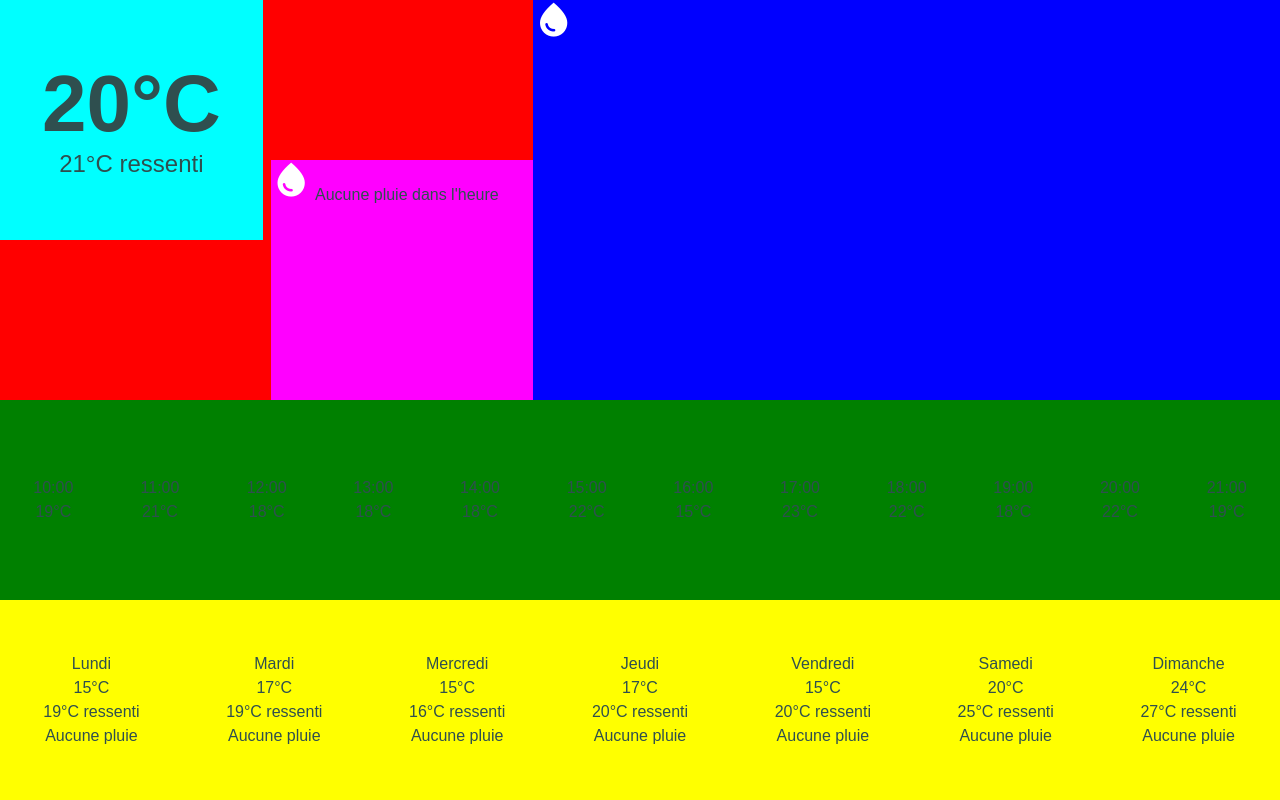
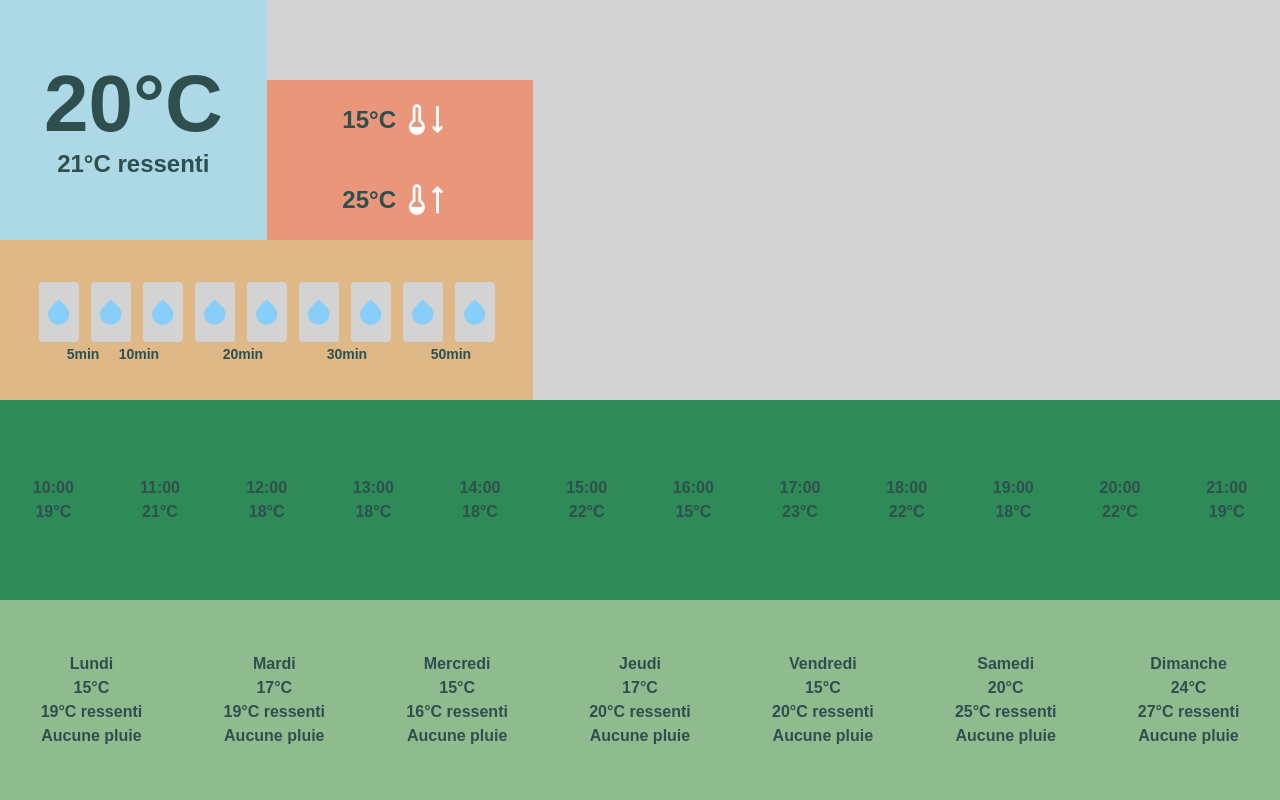
Before and after one commit to HenriVallette/meteo-getter, a plain HTML site: page main.html in a window 1280 px wide. Drawn offline with nearby package versions, Linux system fonts and the light colour scheme.

Commit message:
legere update du layout et style

```diff
--- a/main.css
+++ b/main.css
@@ -10,6 +10,7 @@ body {
   line-height: 1.5rem;
   color: darkslategrey;
   background-color: lightgray;
+  font-weight: 600;
 }
 
 .container {
@@ -20,25 +21,72 @@ body {
   grid-template-rows: repeat(12, 1fr);
 }
 
-.meteo-actuelle {
-  background-color: red;
+#meteo-actuelle {
   grid-column: 1 / 6;
   grid-row: 1 / 7;
   display: grid;
   grid-template-columns: repeat(2, 1fr);
   grid-template-rows: repeat(5, 1fr);
-  column-gap: 0.5rem;
 
-  .pluie {
-    grid-column: 2 / 3;
-    grid-row: 3 / 6;
-    background-color: magenta;
+  #pluie-dans-l-heure {
+    grid-column: 1 / 3;
+    grid-row: 4 / 6;
+    background-color: burlywood;
+    display: flex;
+    align-items: center;
+    justify-content: center;
+    gap: 0.75rem;
+
+    .pluie-dans-l-heure-item {
+      position: relative;
+      height: 3.75rem;
+      width: 2.5rem;
+      display: flex;
+      flex-direction: column;
+      align-items: center;
+      justify-content: center;
+      background-color: lightgray;
+      border-radius: 0.25rem;
+      margin-bottom: 1rem;
+
+      span:not(.material-symbols-outlined) {
+        width: 2.5rem;
+        font-size: 0.875rem;
+        position: absolute;
+        bottom: -1.5rem;
+        right: -1.75rem;
+      }
+
+      .material-symbols-outlined {
+        --size: 2rem;
+        color: lightskyblue;
+      }
+    }
   }
 
-  .temperature {
+  .temperature-journee {
+    grid-column: 2 / 3;
+    grid-row: 2 / 4;
+    background-color: darksalmon;
+    display: grid;
+    grid-template-columns: repeat(2, 1fr);
+    grid-template-rows: repeat(2, 1fr);
+    column-gap: 0.5rem;
+    align-items: center;
+    justify-content: center;
+
+    .temperature-min,
+    .temperature-max {
+      font-size: 1.5rem;
+      line-height: 1.5rem;
+      text-align: right;
+    }
+  }
+
+  .temperature-actuelle {
     grid-column: 1 / 2;
     grid-row: 1 / 4;
-    background-color: cyan;
+    background-color: lightblue;
     display: flex;
     flex-direction: column;
     align-items: center;
@@ -58,14 +106,8 @@ body {
   }
 }
 
-.pluie-dans-l-heure {
-  background-color: blue;
-  grid-column: 6 / 13;
-  grid-row: 1 / 7;
-}
-
 #prevision-journaliere {
-  background-color: green;
+  background-color: seagreen;
   grid-column: 1 / 13;
   grid-row: 7 / 10;
   display: grid;
@@ -80,7 +122,7 @@ body {
 }
 
 #prevision-semaine {
-  background-color: yellow;
+  background-color: darkseagreen;
   grid-column: 1 / 13;
   grid-row: 10 / 13;
   display: grid;
@@ -94,7 +136,7 @@ body {
   }
 }
 
-.material-icons {
+.material-symbols-outlined {
   color: white;
   --size: 2.55rem;
   font-size: var(--size) !important;
--- a/main.html
+++ b/main.html
@@ -14,7 +14,7 @@
   >
   <link
     rel="stylesheet"
-    href="https://fonts.googleapis.com/icon?family=Material+Icons"
+    href="https://fonts.googleapis.com/icon?family=Material+Symbols+Outlined"
   >
   <script
     defer
@@ -24,18 +24,18 @@
 
 <body>
   <div class="container">
-    <div class="meteo-actuelle">
-      <div class="temperature">
+    <div id="meteo-actuelle">
+      <div class="temperature-actuelle">
         <span class="temperature-reelle">20°C</span>
         <span class="temperature-ressentie">21°C ressenti</span>
       </div>
-      <div class="pluie">
-        <span class="material-icons">water_drop</span>
-        <span>Aucune pluie dans l'heure</span>
+      <div class="temperature-journee">
+        <span class="temperature-min">15°C</span>
+        <span class="material-symbols-outlined">thermostat_arrow_down</span>
+        <span class="temperature-max">25°C</span>
+        <span class="material-symbols-outlined">thermostat_arrow_up</span>
       </div>
-    </div>
-    <div class="pluie-dans-l-heure">
-      <span class="material-icons">water_drop</span>
+      <div id="pluie-dans-l-heure"></div>
     </div>
     <div id="prevision-journaliere"></div>
     <div id="prevision-semaine"></div>
--- a/main.js
+++ b/main.js
@@ -44,7 +44,6 @@ async function fetchMeteo() {
 
 async function displayHours() {
   const container = document.getElementById("prevision-journaliere");
-  console.log(container);
   container.innerHTML = "";
   for (let i = 10; i < 22; i++) {
     const heure = document.createElement("div");
@@ -59,7 +58,6 @@ async function displayHours() {
 
 async function displayDays() {
   const container = document.getElementById("prevision-semaine");
-  console.log(container);
   container.innerHTML = "";
   const jours = ["Lundi", "Mardi", "Mercredi", "Jeudi", "Vendredi", "Samedi", "Dimanche"];
   for (let i = 0; i < 7; i++) {
@@ -77,6 +75,22 @@ async function displayDays() {
   }
 }
 
+async function displayRainInTHeHour() {
+  const container = document.getElementById("pluie-dans-l-heure");
+  container.innerHTML = "";
+  const timings = ['5min', '10min', '', '20min', '', '30min', '', '50min', ''];
+  for (let i = 0; i < 9; i++) {
+    const item = document.createElement("div");
+    item.classList.add("pluie-dans-l-heure-item");
+    item.innerHTML = `
+      <span class="material-symbols-outlined">humidity_high</span>
+      <span>${timings[i]}</span>
+    `;
+    container.appendChild(item);
+  }
+}
+
 //fetchMeteo();
 displayDays();
 displayHours();
+displayRainInTHeHour();
```
